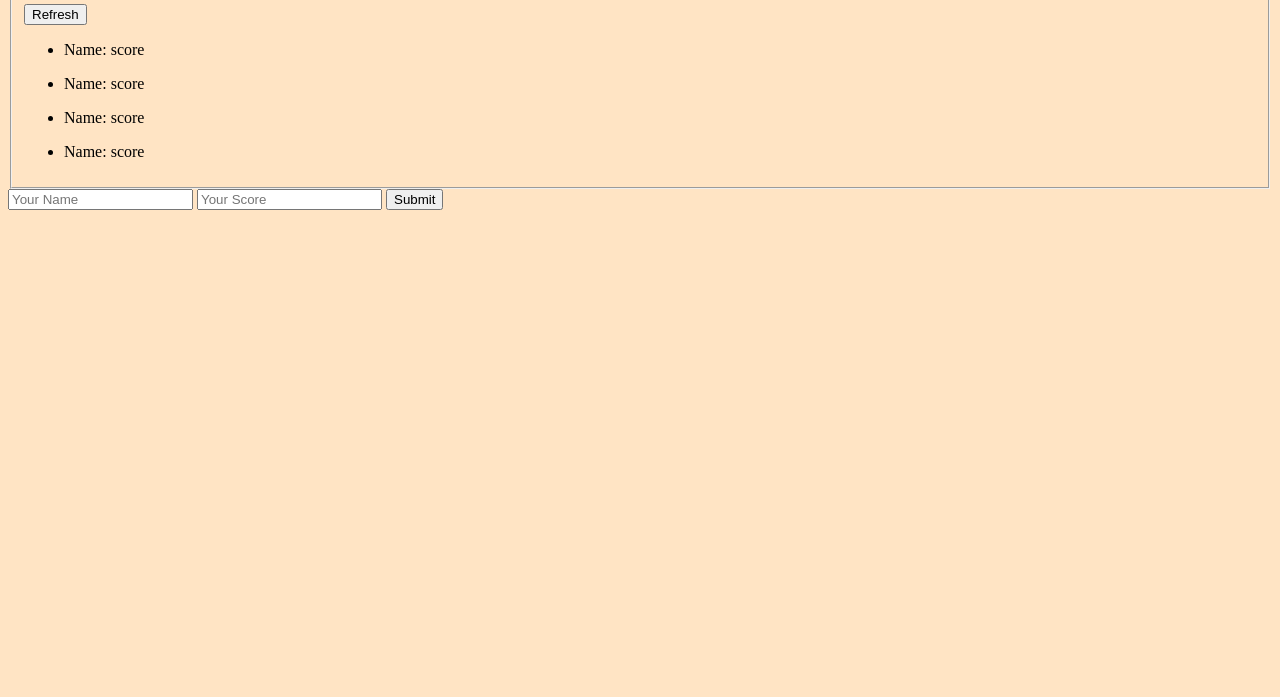
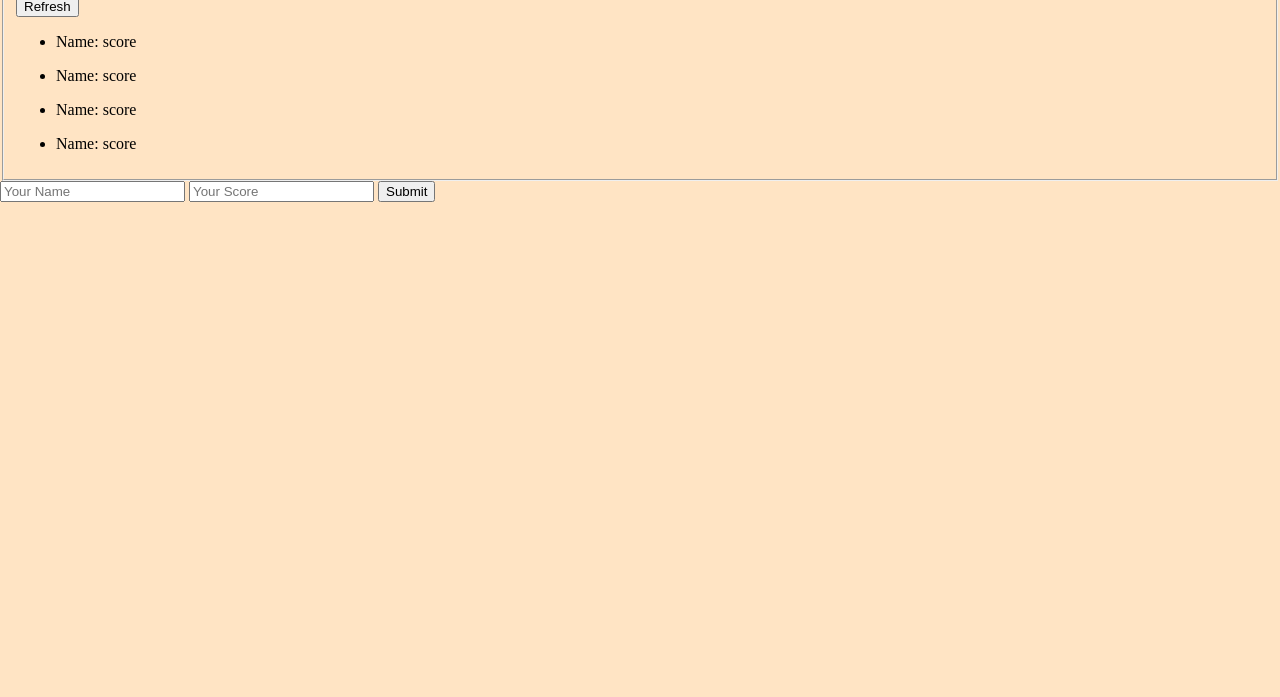
Before and after one commit to Ogaga01/Microverse-Leadersboard-API, a website built with webpack: page src/index.html in a window 1280 px wide. Shown: the part 103-800 px from the top of the page. Built offline with nearby package versions, Linux system fonts and the light colour scheme.

Commit message:
figured out styling

```diff
--- a/src/index.html
+++ b/src/index.html
@@ -6,6 +6,7 @@
     <title>💯 Leadersboard Api</title>
 </head>
 <body>
+    <main>
         <fieldset class="container">
             <legend class="head">Leadersboard🥇💥🕹</legend>
             <div class="refresh">
@@ -32,5 +33,6 @@
             <input type="text" class="score-input" placeholder="Your Score">
             <button class="submit">Submit</button>
         </section>
+    </main>
 </body>
 </html>
--- a/src/style.css
+++ b/src/style.css
@@ -1,3 +1,5 @@
 body {
   background-color: bisque;
+  margin: 0;
+  padding: 0;
 }
```
Lines whose indentation alone changed are shown as unchanged.
